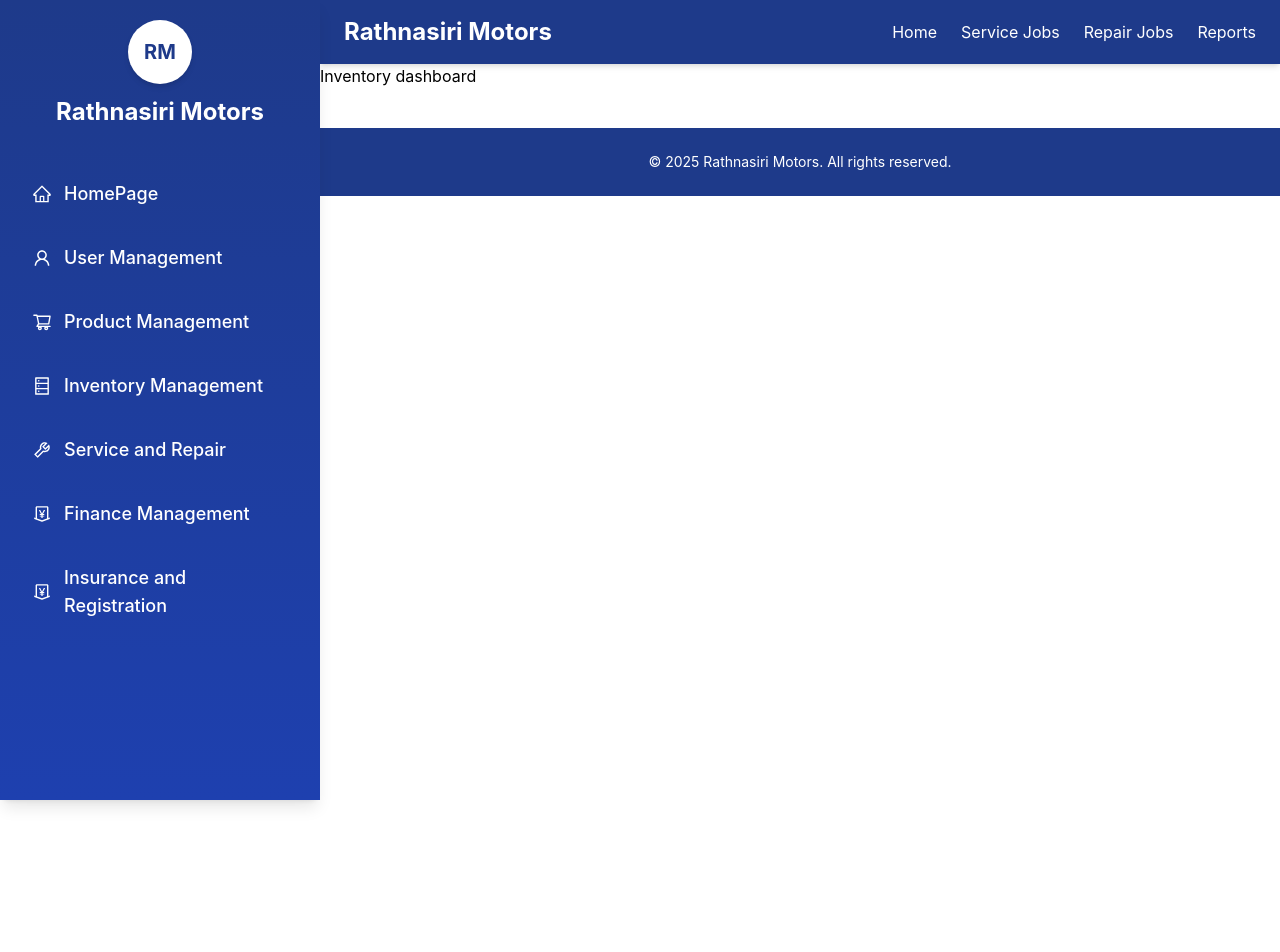
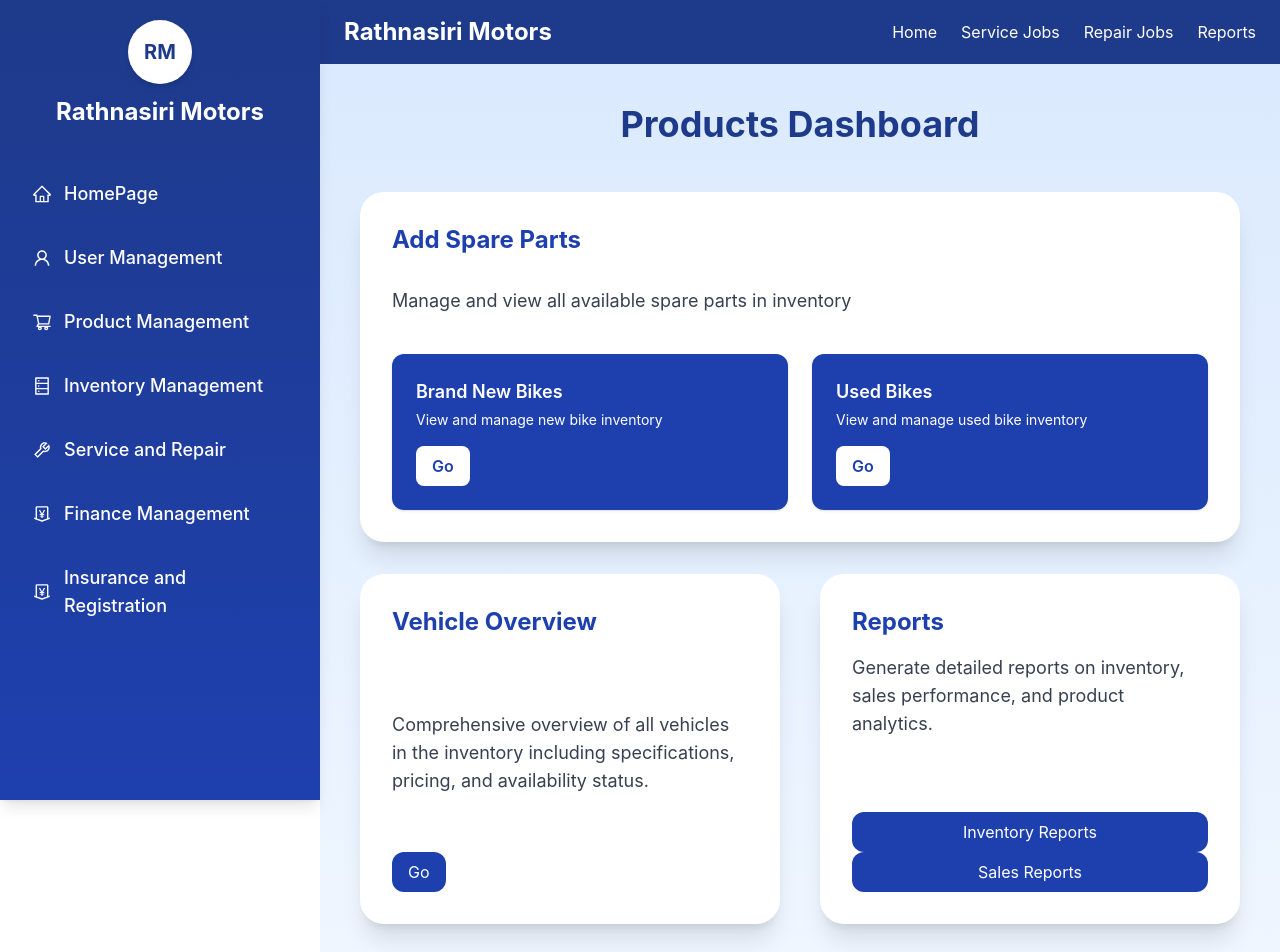
Before and after one commit to Nisal-Dushmantha/Rathnasiri_Motors, a React (Create React App) app in the folder frontend/: page /inventory in a window 1280 px wide. Shown: the top 952 px of the page. Before the commit the page ends 800 px from the top, so only its background shows below. Built offline with nearby package versions, Linux system fonts and the light colour scheme.

Commit message:
inventory dashboard

```diff
--- a/frontend/src/compononets/InventoryDashboard/InventoryDashboard.js
+++ b/frontend/src/compononets/InventoryDashboard/InventoryDashboard.js
@@ -1,11 +1,91 @@
 import React from 'react'
+import { Link } from "react-router-dom";
+function  InventoryDashboard() {
+  const topCard = {
+    title: "Add Spare Parts",
+    description: "Manage and view all available spare parts in inventory",
+  };
 
-function InventoryDashboard() {
   return (
-    <div>
-      Inventory dashboard
+    <div className="flex-1 bg-gradient-to-b from-blue-100 to-blue-50 p-10 min-h-screen">
+      <h1 className="text-4xl font-bold mb-12 text-blue-900 text-center">
+        Products Dashboard
+      </h1>
+
+      {/* Top Card Layer */}
+      <div className="grid grid-cols-1 md:grid-cols-1 gap-8 mb-8">
+        <div className="flex flex-col justify-between bg-white rounded-3xl shadow-xl p-8 transition-all min-h-[350px]">
+          <h2 className="text-2xl font-bold mb-4 text-blue-800">
+            {topCard.title}
+          </h2>
+          <p className="text-gray-700 text-lg mb-6">{topCard.description}</p>
+
+          {/* Sub-cards */}
+          <div className="grid grid-cols-1 md:grid-cols-2 gap-6">
+            {/* Brand New Bikes */}
+            <div className="flex flex-col justify-between bg-blue-800 text-white p-6 rounded-xl shadow hover:shadow-lg hover:scale-105 transition-all cursor-pointer min-h-[140px]">
+              <h3 className="font-semibold text-lg">Brand New Bikes</h3>
+              <p className="text-sm mt-1">View and manage new bike inventory</p>
+              <Link to="/NewBikesForm">
+                <button className="mt-4 bg-white text-blue-800 font-semibold py-2 px-4 rounded-lg hover:bg-gray-200 transition">
+                  Go
+                </button>
+              </Link>
+            </div>
+
+            {/* Used Bikes */}
+            <div className="flex flex-col justify-between bg-blue-800 text-white p-6 rounded-xl shadow hover:shadow-lg hover:scale-105 transition-all cursor-pointer min-h-[140px]">
+              <h3 className="font-semibold text-lg">Used Bikes</h3>
+              <p className="text-sm mt-1">View and manage used bike inventory</p>
+              <Link to="/UsedBikes">
+                <button className="mt-4 bg-white text-blue-800 font-semibold py-2 px-4 rounded-lg hover:bg-gray-200 transition">
+                  Go
+                </button>
+              </Link>
+            </div>
+          </div>
+        </div>
+      </div>
+
+      {/* Bottom Card Layer */}
+      <div className="grid grid-cols-1 md:grid-cols-2 gap-10">
+        {/* Vehicle Overview Card */}
+        <div className="flex flex-col justify-between bg-white rounded-3xl shadow-xl p-8 hover:shadow-2xl transition-all hover:scale-105 min-h-[350px]">
+          <h2 className="text-2xl font-bold mb-4 text-blue-800">
+            Vehicle Overview
+          </h2>
+          <p className="text-gray-700 text-lg">
+            Comprehensive overview of all vehicles in the inventory including specifications, pricing, and availability status.
+          </p>
+          <Link to="/NewBikes">
+            <button className="mt-auto bg-blue-800 text-white py-2 px-4 rounded-xl hover:bg-blue-700 transition">
+              Go
+            </button>
+          </Link>
+        </div>
+
+        {/* Reports Card */}
+        <div className="flex flex-col justify-between bg-white rounded-3xl shadow-xl p-8 hover:shadow-2xl transition-all hover:scale-105 min-h-[350px]">
+          <h2 className="text-2xl font-bold mb-4 text-blue-800">Reports</h2>
+          <p className="text-gray-700 text-lg">
+            Generate detailed reports on inventory, sales performance, and product analytics.
+          </p>
+          <div className="mt-auto space-y-2">
+            <Link to="/InventoryReports">
+              <button className="w-full bg-blue-800 text-white py-2 px-4 rounded-xl hover:bg-blue-700 transition">
+                Inventory Reports
+              </button>
+            </Link>
+            <Link to="/SalesReports">
+              <button className="w-full bg-blue-800 text-white py-2 px-4 rounded-xl hover:bg-blue-700 transition">
+                Sales Reports
+              </button>
+            </Link>
+          </div>
+        </div>
+      </div>
     </div>
-  )
+  );
 }
 
 export default InventoryDashboard
```
